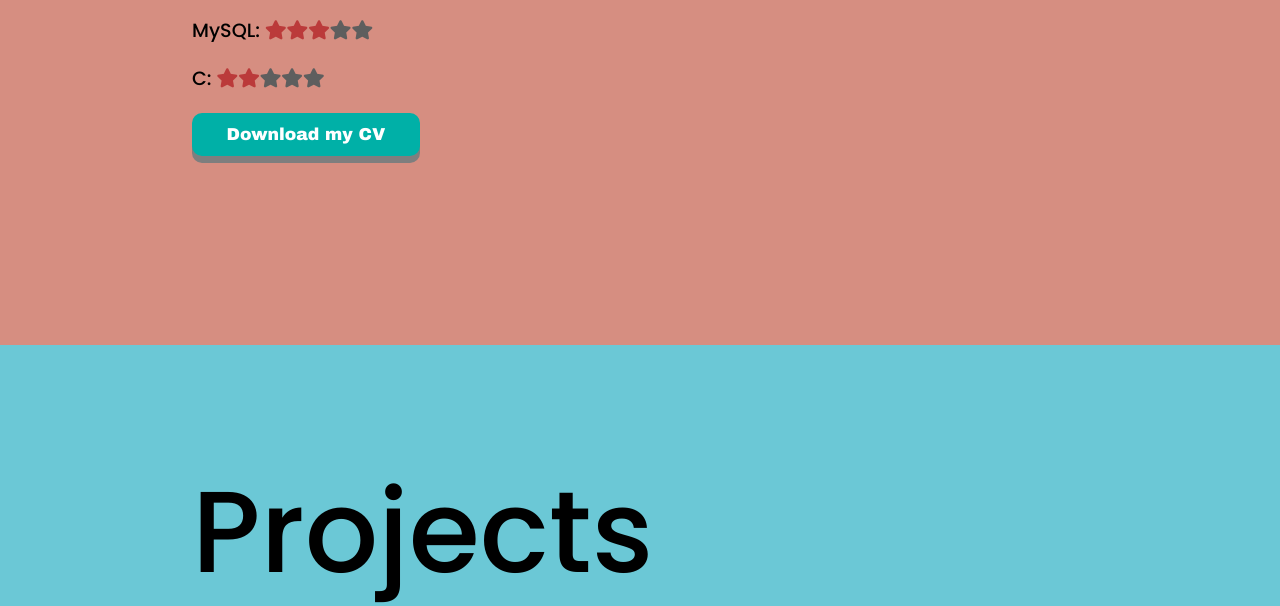
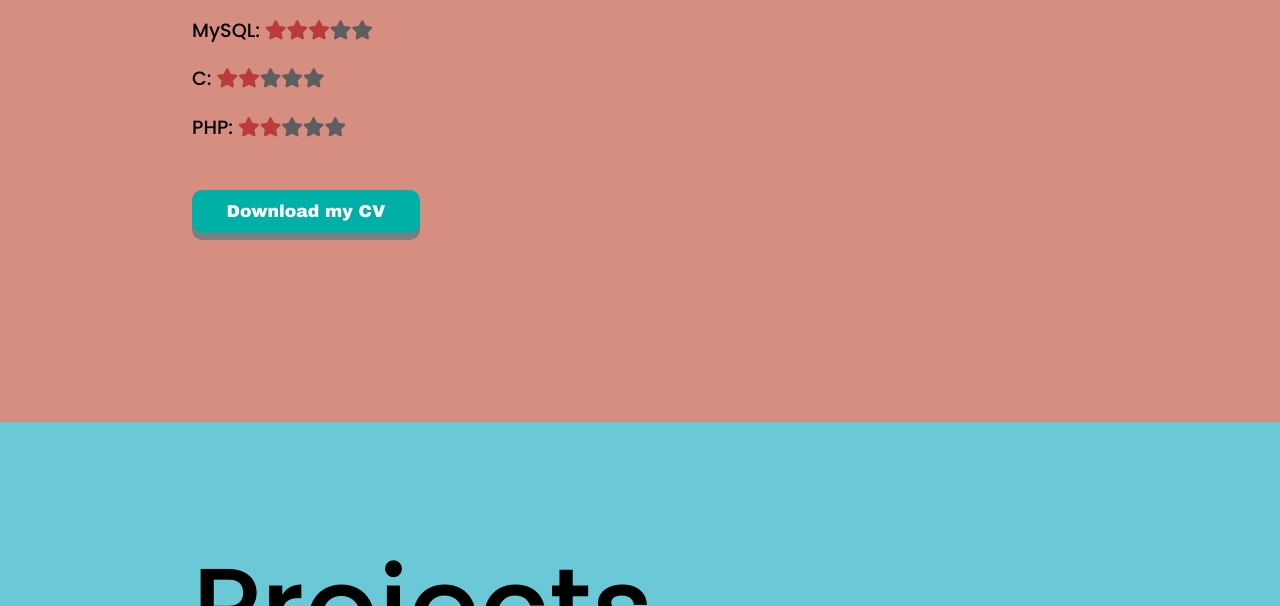
Before and after one commit to MariusEvans/portfolio, a plain HTML site: page index.html in a window 1280 px wide. Shown: the part 3006-3612 px from the top of the page. Drawn offline with nearby package versions, Linux system fonts and the light colour scheme.

Commit message:
Add PHP to skills

```diff
--- a/index.html
+++ b/index.html
@@ -110,6 +110,12 @@
         </i><i class="fas fa-star lost-star"></i><i class="fas fa-star lost-star"></i><i
           class="fas fa-star lost-star"></i>
       </p>
+
+      <p>PHP:
+        <i class="fas fa-star gained-star"></i><i class="fas fa-star gained-star">
+        </i><i class="fas fa-star lost-star"></i><i class="fas fa-star lost-star"></i><i
+          class="fas fa-star lost-star"></i>
+      </p><br/>
 
       <a class="button" href="../documents/Curriculum%20Vitae%20December%202019.pdf" download>Download my CV</a>
     </section>
```
